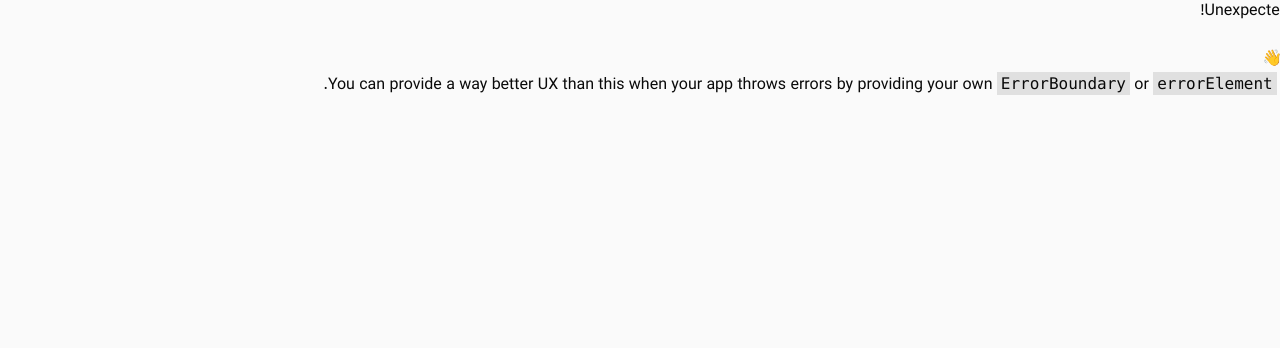
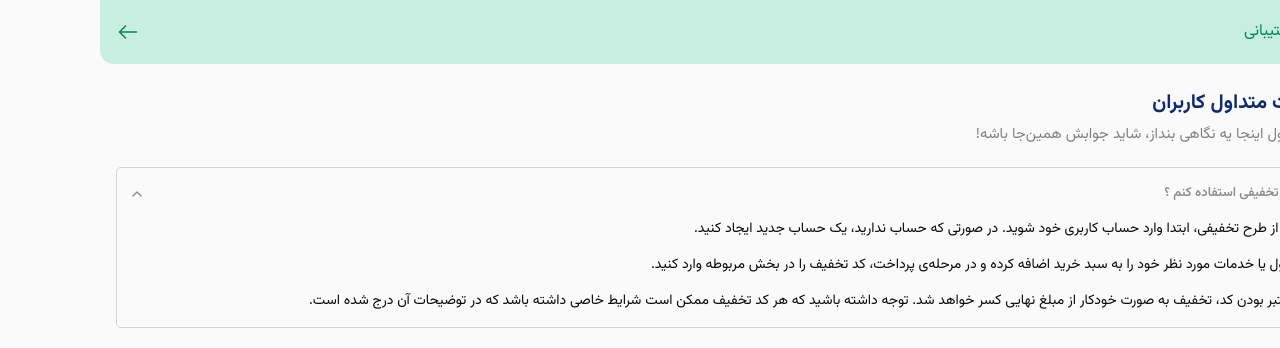
Before and after one commit to mahdimazhabi/club-dashbord, a React (Vite) app: page /profile/support in a window 1280 px wide. Before the commit this address had no page. Shown: the top 348 px of the page. Built offline with nearby package versions, Linux system fonts and the light colour scheme.

Commit message:
add components accordion to shadcn and create page support

```diff
--- a/package.json
+++ b/package.json
@@ -11,6 +11,7 @@
   },
   "dependencies": {
     "@hookform/resolvers": "^5.1.1",
+    "@radix-ui/react-accordion": "^1.2.11",
     "@radix-ui/react-avatar": "^1.1.10",
     "@radix-ui/react-label": "^2.1.7",
     "@radix-ui/react-slot": "^1.1.2",
--- /dev/null
+++ b/src/components/ui/accordion.tsx
@@ -0,0 +1,66 @@
+"use client";
+
+import * as React from "react";
+import * as AccordionPrimitive from "@radix-ui/react-accordion";
+import { ChevronDownIcon } from "lucide-react";
+
+import { cn } from "@/lib/utils";
+
+function Accordion({
+  ...props
+}: React.ComponentProps<typeof AccordionPrimitive.Root>) {
+  return <AccordionPrimitive.Root data-slot="accordion" {...props} />;
+}
+
+function AccordionItem({
+  className,
+  ...props
+}: React.ComponentProps<typeof AccordionPrimitive.Item>) {
+  return (
+    <AccordionPrimitive.Item
+      data-slot="accordion-item"
+      className={cn("border px-3 rounded-[5px] border-black/15", className)}
+      {...props}
+    />
+  );
+}
+
+function AccordionTrigger({
+  className,
+  children,
+  ...props
+}: React.ComponentProps<typeof AccordionPrimitive.Trigger>) {
+  return (
+    <AccordionPrimitive.Header className="flex">
+      <AccordionPrimitive.Trigger
+        data-slot="accordion-trigger"
+        className={cn(
+          " text-[#8C8C8C] text-[13px] font-semibold focus-visible:border-ring focus-visible:ring-ring/50 flex flex-1 items-start justify-between gap-4 rounded-md py-4 text-left   transition-all outline-none  focus-visible:ring-[3px] disabled:pointer-events-none disabled:opacity-50 [&[data-state=open]>svg]:rotate-180",
+          className
+        )}
+        {...props}
+      >
+        {children}
+        <ChevronDownIcon className=" pointer-events-none size-4 shrink-0 translate-y-0.5 transition-transform duration-200 text-[#8C8C8C]" />
+      </AccordionPrimitive.Trigger>
+    </AccordionPrimitive.Header>
+  );
+}
+
+function AccordionContent({
+  className,
+  children,
+  ...props
+}: React.ComponentProps<typeof AccordionPrimitive.Content>) {
+  return (
+    <AccordionPrimitive.Content
+      data-slot="accordion-content"
+      className="data-[state=closed]:animate-accordion-up data-[state=open]:animate-accordion-down overflow-hidden text-sm"
+      {...props}
+    >
+      <div className={cn("pt-0 pb-4", className)}>{children}</div>
+    </AccordionPrimitive.Content>
+  );
+}
+
+export { Accordion, AccordionItem, AccordionTrigger, AccordionContent };
--- a/src/page/profile/Menu.tsx
+++ b/src/page/profile/Menu.tsx
@@ -22,9 +22,15 @@ const Menu = () => {
       key: "support",
       titel: "درخواست پشتیبانی",
       icons: <MessageQuestionIcon />,
+      url: "/profile/support",
     },
-    { key: "tracking", titel: "پیگیری خرید", icons: <Ticket2Icon /> },
-    { key: "rules", titel: "قوانین مقررات", icons: <ArchiveBookIcon /> },
+    { key: "tracking", titel: "پیگیری خرید", icons: <Ticket2Icon />, url: "" },
+    {
+      key: "rules",
+      titel: "قوانین مقررات",
+      icons: <ArchiveBookIcon />,
+      url: "",
+    },
   ];
 
   const Section2Items = [
@@ -75,6 +81,8 @@ const Menu = () => {
                 onClick={() => {
                   if (items.key === "tracking") {
                     setOpenOrderTracking(true);
+                  } else if (items.key === "support") {
+                    navigate("/profile/support");
                   }
                 }}
               >
--- /dev/null
+++ b/src/page/profile/Support.tsx
@@ -0,0 +1,67 @@
+import { ArrowLeftIcon } from "@/assets";
+import { useNavigate } from "react-router-dom";
+import SupportImg from "@/assets/img/supportImg.png";
+import {
+  Accordion,
+  AccordionContent,
+  AccordionItem,
+  AccordionTrigger,
+} from "@/components/ui/accordion";
+
+const Support = () => {
+  const navigate = useNavigate();
+  return (
+    <div>
+      {" "}
+      <div className="flex justify-between px-4 py-5 bg-emerald-500/20  rounded-b-xl ">
+        <h1 className="text-[#04864C]">درخواست پشتیبانی</h1>
+        <ArrowLeftIcon
+          className="text-[#04864C]  cursor-pointer"
+          onClick={() => navigate(-1)}
+        />
+      </div>
+      <div className="mt-6 px-4">
+        <div className="flex items-center gap-3">
+          <img src={SupportImg} alt="img" width={20} height={20} />
+          <h1 className="text-[20px] font-bold capitalize text-spidar2">
+            سوالات متداول کاربران
+          </h1>
+        </div>
+        <p className="text-[#818181] font-normal capitalize mt-1.5 text-[15px]">
+          سوالی داری؟ اول اینجا یه نگاهی بنداز، شاید جوابش همین‌جا باشه!
+        </p>
+      </div>
+      <div className="px-4 mt-5">
+        <Accordion
+          type="single"
+          collapsible
+          className="w-full"
+          defaultValue="item-1"
+        >
+          <AccordionItem value="item-1">
+            <AccordionTrigger>
+              چگونه از طرح تخفیفی استفاده کنم ؟
+            </AccordionTrigger>
+            <AccordionContent className="flex flex-col gap-4 text-balance">
+              <p>
+                برای استفاده از طرح تخفیفی، ابتدا وارد حساب کاربری خود شوید. در
+                صورتی که حساب ندارید، یک حساب جدید ایجاد کنید.
+              </p>
+              <p>
+                سپس محصول یا خدمات مورد نظر خود را به سبد خرید اضافه کرده و در
+                مرحله‌ی پرداخت، کد تخفیف را در بخش مربوطه وارد کنید.
+              </p>
+              <p>
+                در صورت معتبر بودن کد، تخفیف به صورت خودکار از مبلغ نهایی کسر
+                خواهد شد. توجه داشته باشید که هر کد تخفیف ممکن است شرایط خاصی
+                داشته باشد که در توضیحات آن درج شده است.
+              </p>
+            </AccordionContent>
+          </AccordionItem>
+        </Accordion>
+      </div>
+    </div>
+  );
+};
+
+export default Support;
--- a/src/routers/routers.tsx
+++ b/src/routers/routers.tsx
@@ -2,6 +2,7 @@ import { RouteObject } from "react-router-dom";
 import HomeLayout from "@/shared/layout/home/HomeLayout";
 import ProfileLayout from "@/shared/layout/profile/ProfileLayout";
 import Inbox from "@/page/profile/Inbox";
+import Support from "@/page/profile/Support";
 
 export const AllRouters: RouteObject[] = [
   {
@@ -16,4 +17,8 @@ export const AllRouters: RouteObject[] = [
     path: "/profile/inbox",
     element: <Inbox />,
   },
+  {
+    path: "/profile/support",
+    element: <Support />,
+  },
 ];
--- a/src/shared/dialog/LogoutDialog.tsx
+++ b/src/shared/dialog/LogoutDialog.tsx
@@ -1,7 +1,6 @@
 import {
   DialogHeader,
   DialogDescription,
-  DialogTitle,
   DialogContent,
 } from "@/components/ui/dialog";
 import { Button } from "@/components/ui/button";
@@ -16,9 +15,7 @@ const LogoutDialog = ({ setOpen }: LogoutDialogProps) => {
         <InfoEmptyIcons className="w-10 h-10" />
       </div>
       <DialogHeader className="text-center">
-        <DialogTitle>
-          <span className="text-[#04864C] font-bold ">خروج از حساب کاربری</span>
-        </DialogTitle>
+        <span className="text-[#04864C] font-bold  ">خروج از حساب کاربری</span>
         <DialogDescription>
           <span className="text-[#737373] text-[13px] font-semibold ">
             آیا مایلید از حساب خود خارج شوید؟
```
Also changed, not shown: src/assets/img/supportImg.png (added), 1 other file (tests, documents, lock files or other folders).
